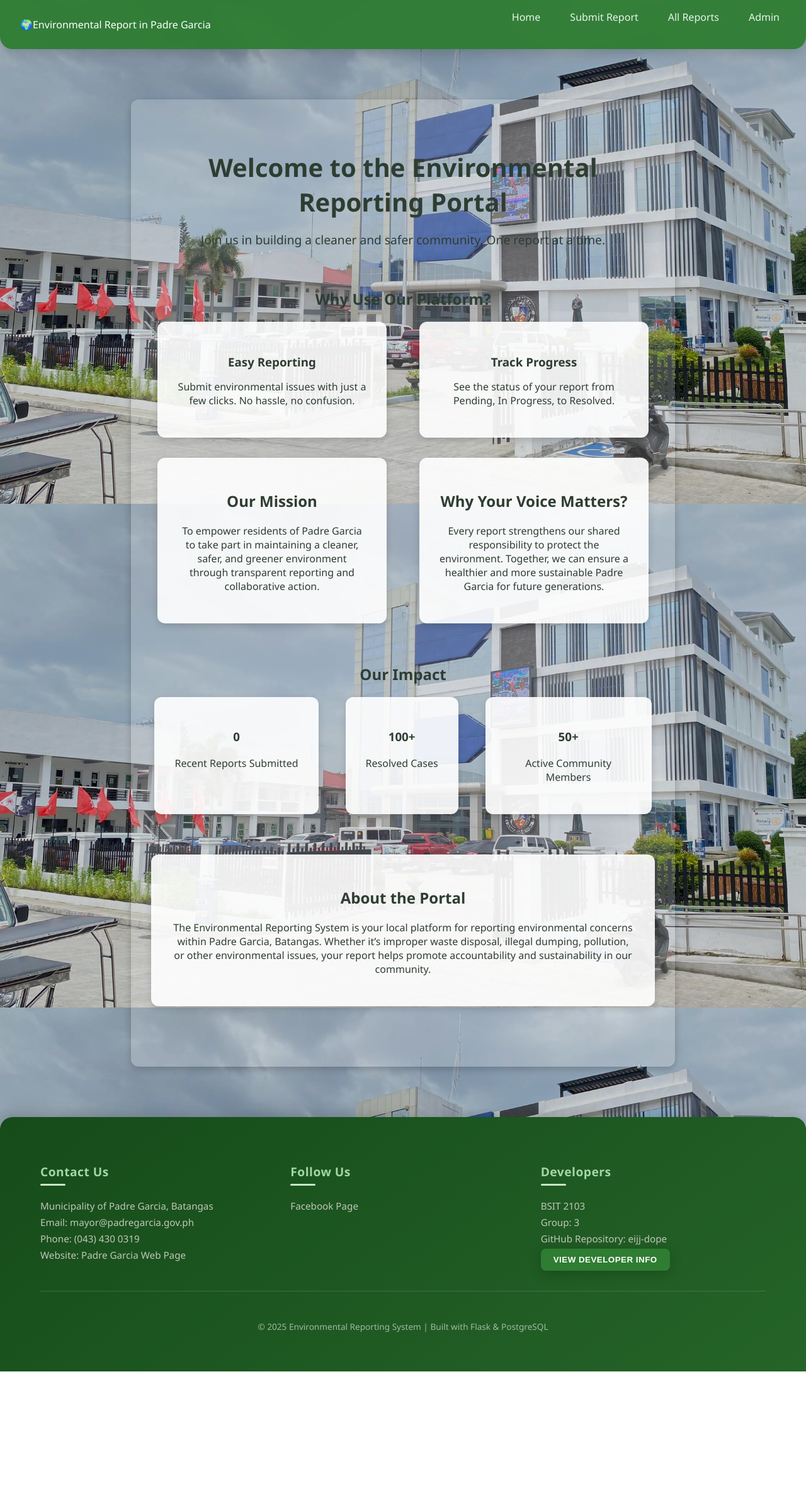
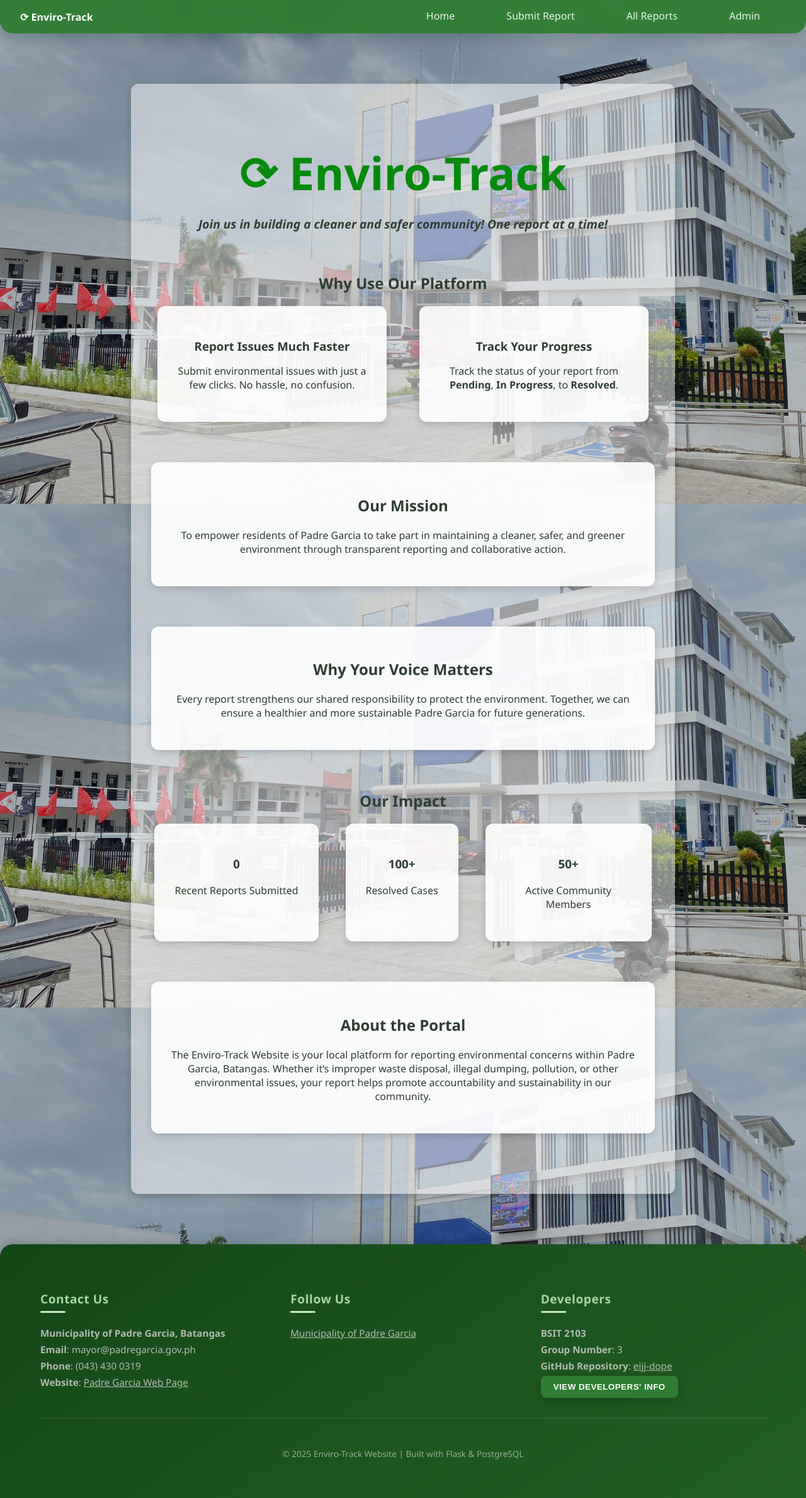
Before and after one commit to eijj-dope/Env.reporting, a Flask app: page / in a window 1280 px wide. Shown: the whole page at 63% size. Before the commit the page ends 2178 px from the top, so only its background shows below. Run offline with Flask 3, Linux system fonts and the light colour scheme.

Commit message:
Update static and template

```diff
--- a/static/style.css
+++ b/static/style.css
@@ -9,15 +9,15 @@ body {
 
 /* Navbar */
 .navbar {
-  background: rgba(46, 125, 50, 0.95); /* slightly transparent for modern feel */
-  backdrop-filter: blur(8px); /* glass effect */
+  background: rgba(46, 125, 50, 0.95);
+  backdrop-filter: blur(8px);
   color: white;
-  padding: 1rem 2rem;
+  padding: 0.5rem 2rem; /* thin header */
   display: flex;
   justify-content: space-between;
-  align-items: center;
-  box-shadow: 0 4px 20px rgba(0, 0, 0, 0.15); /* soft shadow for depth */
-  border-radius: 0 0 20px 20px; /* subtle rounded bottom corners */
+  align-items: center; /* center content vertically */
+  box-shadow: 0 4px 20px rgba(0, 0, 0, 0.15);
+  border-radius: 0 0 20px 20px;
   font-size: 1rem;
   position: sticky;
   top: 0;
@@ -36,9 +36,14 @@ body {
   margin: 0 15px;
   font-weight: 500;
   position: relative;
-  padding: 8px 12px;
-  border-radius: 12px; /* pill-style buttons */
+  padding: 0.5rem 1rem; /* use vertical padding to center text */
+  border-radius: 12px;
   transition: all 0.3s ease;
+  display: inline-block; /* change from flex to inline-block */
+  /* remove height and align-items */
+  /* height: 100%; */
+  /* align-items: center; */
+  line-height: 1.2rem; /* optional: tweak vertical alignment */
 }
 
 .navbar a::after {
@@ -419,7 +424,7 @@ body.home-page {
 
 /* Completely remove the white container on the homepage */
 body.home-page .home-container {
-  background: rgba(255, 255, 255, 0.2); /* optional semi-transparent background */
+  background: rgba(255, 255, 255, 0.5); /* optional semi-transparent background */
   padding: 2rem;
   border-radius: 12px;
   text-align: center;
@@ -437,7 +442,7 @@ body.home-page::before {
   left: 0;
   width: 100%;
   height: 100%;
-  background-color: rgba(0, 0, 0, 0.2);
+  background-color: rgba(0, 0, 0, 0.25);
   z-index: 0;  /* <- set to 0 so buttons and content stay above */
   pointer-events: none; /* <- prevents overlay from blocking clicks */
 }
@@ -473,7 +478,8 @@ form select:focus {
 }
 
 .home-container .hero h1 {
-  font-size: 2.5rem;
+  color:#068a0d;
+  font-size: 4.5rem;
   margin-bottom: 1rem;
 }
 
--- a/templates/base.html
+++ b/templates/base.html
@@ -3,7 +3,7 @@
 <head>
     <meta charset="UTF-8">
     <meta name="viewport" content="width=device-width, initial-scale=1.0">
-    <title>{% block title %}Environmental Reporting System{% endblock %}</title>
+    <title>{% block title %}Enviro-Track Website{% endblock %}</title>
     <link rel="stylesheet" href="{{ url_for('static', filename='style.css') }}">
 </head>
 <body class="{% if title == 'Home' %}home-page{% endif %}">
@@ -11,9 +11,9 @@
     <header class="navbar">
         <div class="logo">
             {% if session.get('admin_logged_in') %}
-                🌍Admin Dashboard
+                Admin Dashboard
             {% else %}
-                🌍Environmental Report in Padre Garcia
+                <b>⟳ Enviro-Track</b>
             {% endif %}
         </div>
         <nav>
@@ -48,25 +48,25 @@
         <div class="footer-container">
             <div class="footer-column">
                 <h4>Contact Us</h4>
-                <p>Municipality of Padre Garcia, Batangas</p>
-                <p>Email: mayor@padregarcia.gov.ph</p>
-                <p>Phone: (043) 430 0319</p>
-                <p>Website: <a href="https://www.padregarcia.gov.ph/home" target= "_blank">Padre Garcia Web Page</a> </p>
+                <p><b>Municipality of Padre Garcia, Batangas</b></p>
+                <p><b>Email</b>: mayor@padregarcia.gov.ph</p>
+                <p><b>Phone</b>: (043) 430 0319</p>
+                <p><b>Website</b>: <a href="https://www.padregarcia.gov.ph/home" target= "_blank"><u>Padre Garcia Web Page</u></a> </p>
             </div>
             <div class="footer-column">
                 <h4>Follow Us</h4>
-                <p><a href="https://www.facebook.com/PadreGarcia" target="_blank">Facebook Page</a></p>
+                <p><a href="https://www.facebook.com/PadreGarcia" target="_blank"><u>Municipality of Padre Garcia</u></a></p>
             </div>
             <div class="footer-column">
                 <h4>Developers</h4>
-                <p>BSIT 2103</p>
-                <p>Group: 3</p>
-                <p>GitHub Repository: <a href="https://github.com/eijj-dope" target="_blank">eijj-dope</a></p>
-                <button id="dev-info-btn" class="button dev-btn">View Developer Info</button>
+                <p><b>BSIT 2103</b></p>
+                <p><b>Group Number</b>: 3</p>
+                <p><b>GitHub Repository</b>: <a href="https://github.com/eijj-dope" target="_blank"><u>eijj-dope</u></a></p>
+                <button id="dev-info-btn" class="button dev-btn">View Developers' Info</button>
             </div>
         </div>
         <div class="footer-bottom">
-            <p>© 2025 Environmental Reporting System | Built with Flask & PostgreSQL</p>
+            <p>© 2025 Enviro-Track Website | Built with Flask & PostgreSQL</p>
         </div>
     </footer>
 
--- a/templates/index.html
+++ b/templates/index.html
@@ -5,31 +5,35 @@
 <div class="home-container">
     <!-- Hero Section -->
     <section class="hero">
-        <h1>Welcome to the Environmental Reporting Portal</h1>
-        <p>Join us in building a cleaner and safer community, One report at a time.</p>
+        <h1>⟳ Enviro-Track</h1>
+        <p><i><b>Join us in building a cleaner and safer community! One report at a time!</b></i></p>
     </section>
 
     <!-- Features Section -->
     <section class="features">
-        <h2>Why Use Our Platform?</h2>
+        <h2>Why Use Our Platform</h2>
         <div class="feature-cards">
             <div class="feature-card">
-                <h3>Easy Reporting</h3>
+                <h3>Report Issues Much Faster</h3>
                 <p>Submit environmental issues with just a few clicks. No hassle, no confusion.</p>
             </div>
             <div class="feature-card">
-                <h3>Track Progress</h3>
-                <p>See the status of your report from Pending, In Progress, to Resolved.</p>
-            </div>
-            <div class="feature-card">
-                <h2>Our Mission</h2>
-                <p>To empower residents of Padre Garcia to take part in maintaining a cleaner, safer, and greener environment through transparent reporting and collaborative action.</p>
-            </div>
-            <div class="feature-card">
-                <h2>Why Your Voice Matters?</h2>
-                <p>Every report strengthens our shared responsibility to protect the environment. Together, we can ensure a healthier and more sustainable Padre Garcia for future generations.</p>
+                <h3>Track Your Progress</h3>
+                <p>Track the status of your report from <b>Pending</b>, <b>In Progress</b>, to <b>Resolved</b>.</p>
             </div>
         </div>
+    </section>
+
+    <!-- Informational Section -->
+    <section class="info">
+        <h2>Our Mission</h2>
+            <p>To empower residents of Padre Garcia to take part in maintaining a cleaner, safer, and greener environment through transparent reporting and collaborative action.</p>
+    </section>
+
+    <!-- Informational Section -->
+    <section class="info">
+        <h2>Why Your Voice Matters</h2>
+            <p>Every report strengthens our shared responsibility to protect the environment. Together, we can ensure a healthier and more sustainable Padre Garcia for future generations.</p>
     </section>
 
     <!-- Statistics Section -->
@@ -54,7 +58,9 @@
     <!-- Informational Section -->
     <section class="info">
         <h2>About the Portal</h2>
-        <p>The Environmental Reporting System is your local platform for reporting environmental concerns within Padre Garcia, Batangas. Whether it’s improper waste disposal, illegal dumping, pollution, or other environmental issues, your report helps promote accountability and sustainability in our community.</p>
+        <p>The Enviro-Track Website is your local platform for reporting environmental concerns within Padre Garcia, Batangas. Whether it’s improper waste disposal, illegal dumping, pollution, or other environmental issues, your report helps promote accountability and sustainability in our community.</p>
     </section>
 </div>
+
+
 {% endblock %}
--- a/templates/report_form.html
+++ b/templates/report_form.html
@@ -1,7 +1,7 @@
 {% extends "base.html" %}
 {% block title %}Submit Report{% endblock %}
 {% block content %}
-<h2>Submit a New Report</h2>
+<h2>Submit New Report</h2>
 
 <form action="{{ url_for('submit_report') }}" method="POST" enctype="multipart/form-data">
     <label for="title">Title:</label>
```
